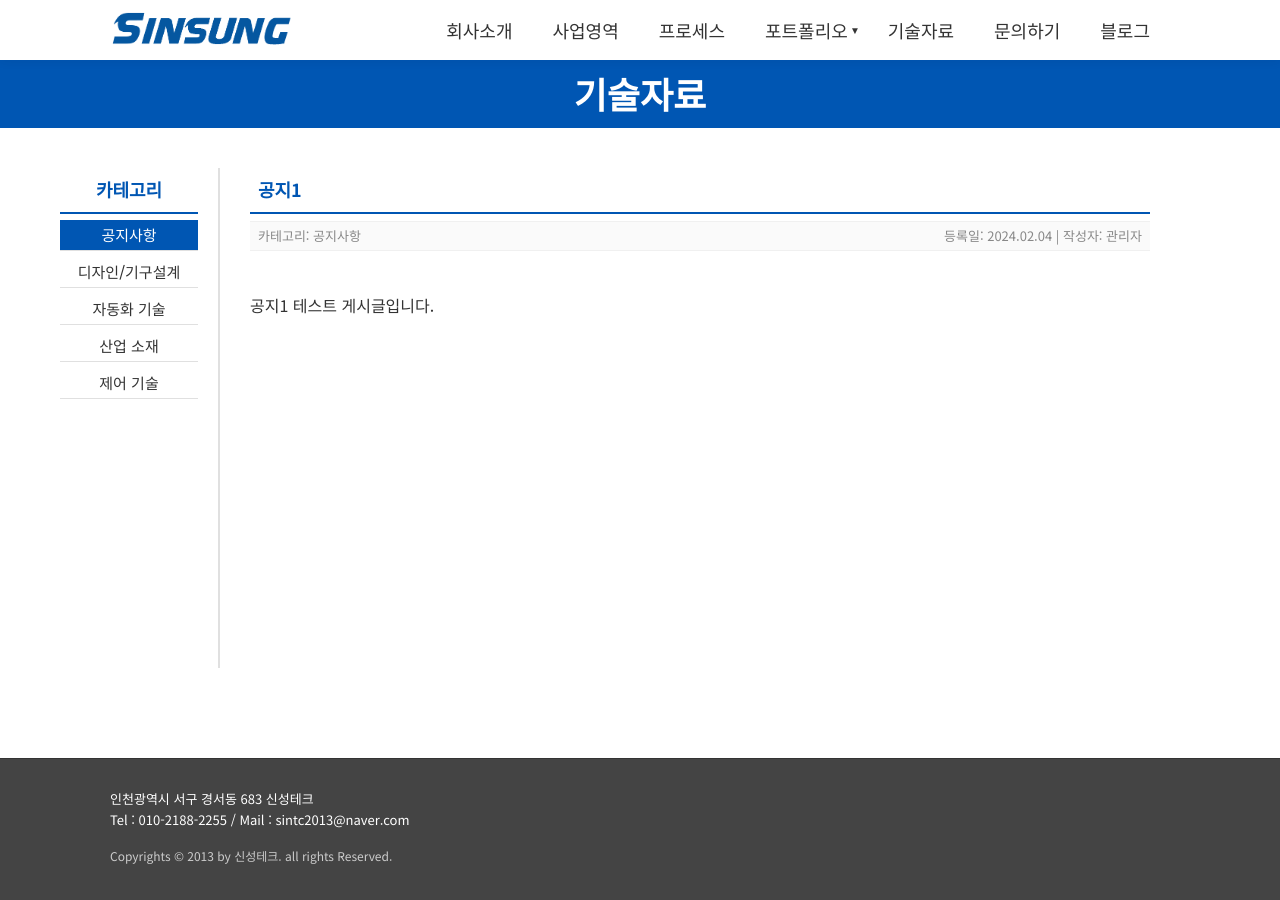
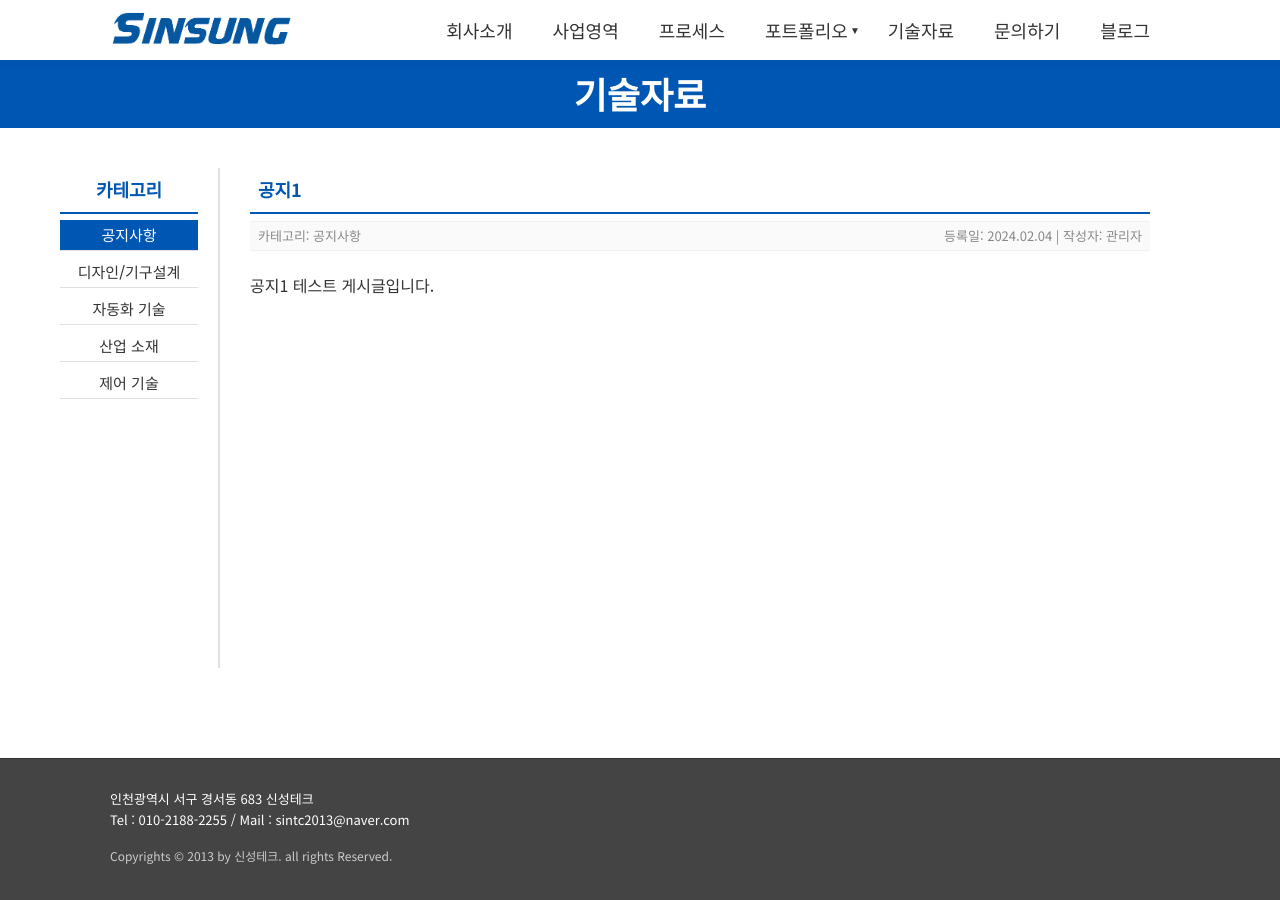
Before and after one commit to desert32-hash/Sintc2013, a Jekyll site: the page built from _posts/2024-02-04-notice-1.md, in a window 1280 px wide. Built offline with Jekyll 4.4.1, drawn with Linux system fonts in a browser that asks for light colours.

Commit message:
Add files via upload

```diff
--- a/_layouts/default.html
+++ b/_layouts/default.html
@@ -168,7 +168,8 @@
             font-size: 13px;
             margin-top: 7px;
             /* 카테고리 파란 박스 상단 갭과 일치 */
-            margin-bottom: 40px;
+            margin-bottom: 20px;
+            /* 40px에서 20px로 단축 */
             padding: 0 8px;
             height: 30px;
             /* 카테고리 파란 박스 높이와 일치 */
@@ -189,7 +190,8 @@
         }
 
         .post-content p {
-            margin-bottom: 20px;
+            margin-bottom: 10px;
+            /* 20px에서 10px로 단축 */
         }
 
         @media (max-width: 768px) {
```
